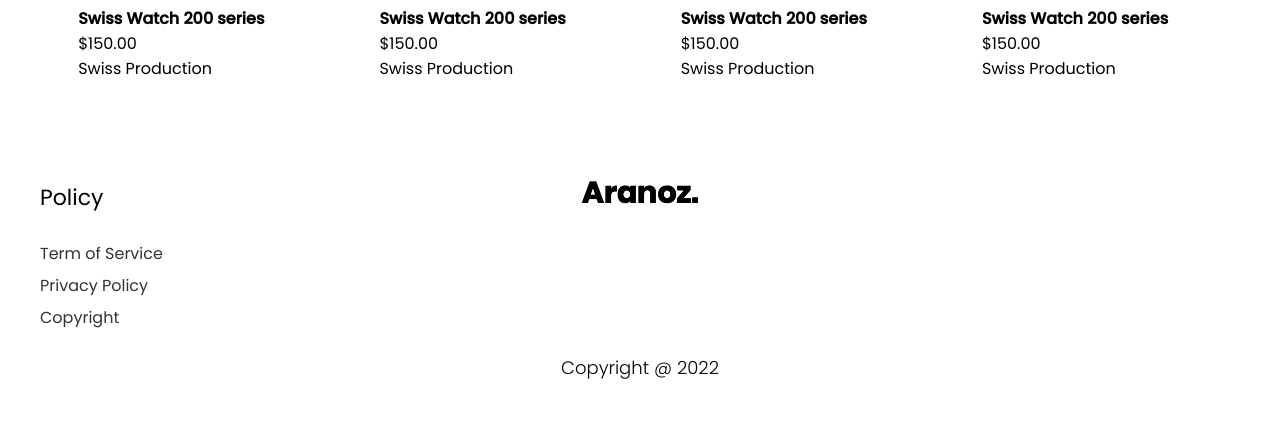
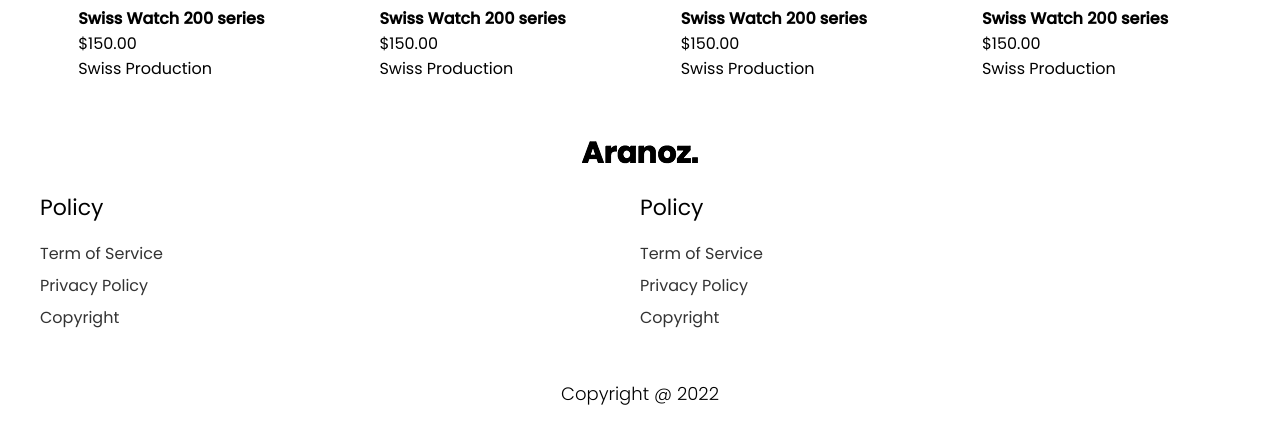
Before and after one commit to MichaelHo02/COSC2430-Web_Programming-ASM1_final, a PHP site: page / in a window 1280 px wide. Shown: the part 1446-1883 px from the top of the page. Before the commit the page ends 1825 px from the top, so only its background shows below. Run offline with PHP 8.4, Linux system fonts and the light colour scheme.

Commit message:
fix the footer

```diff
--- a/assets/css/footer.css
+++ b/assets/css/footer.css
@@ -1,6 +1,8 @@
 .footer__row {
 	margin: auto;
 	width: 100%;
+	display: grid;
+	grid-template-columns: repeat(auto-fit, minmax(400px, 1fr));
 }
 
 .font-size-3 {
@@ -10,7 +12,7 @@
 
 .footer__header {
 	font-size: 22px;
-	padding-bottom: 20px;
+	padding-bottom: 10px;
 	font-weight: 400;
 }
 
@@ -29,44 +31,25 @@
 }
 
 .footer__row li a:hover {
-    color: lightblue;
+	color: lightblue;
 }
 
-
-.display-grid {
-    display: grid;
-}
-
-.template-2-row {
-    grid-template-rows: 2fr 1fr;
-}
-
-.grid-row-1 {
-    grid-row: 1/2;
-}
-
-.grid-row-2 {
-    grid-row: 2/3;
-}
-
-.template-3-column {
-    grid-template-columns: 1fr 1fr 1fr;
-}
-
-.footer__left {
-    grid-column: 1/2;
+.footer__left , .footer__right {
+	padding: 20px 0;
 }
 
 .footer__center {
-    grid-column: 2/3;
-    margin: 0 auto;
+	margin: 0 auto;
+	text-align: center;
+	/* padding-bottom: 40px; */
 }
 
-.footer__right {
-    grid-column: 3/4;
+@media screen and (max-width: 768px) {
+	.footer__left, .footer__right {
+		text-align: center;
+	}
 }
 
-
-.footer__container {
-    padding: 40px 0 0 0;
+.padding-20 {
+	padding: 30px 0;
 }
--- a/index.html
+++ b/index.html
@@ -192,7 +192,7 @@
       </div>
     </main>
 
-    <footer class="grid wide">
+    <!-- <footer class="grid wide">
       <div class="footer__container display-grid template-2-row">
         <div class="footer__row grid-row-1 display-grid template-3-column">
           <div class="footer__left">
@@ -218,6 +218,47 @@
           <p class="text-center font-size-3">Copyright @ 2022</p>
         </div>
       </div>
+    </footer> -->
+
+    <footer class="grid wide">
+      <div class="footer__container">
+        <div class="footer__center">
+          <img src="./assets/img/navbar/logo.webp" alt="" class="" />
+        </div>
+        <div class="footer__row">
+          <div class="footer__left">
+            <h4 class="footer__header">Policy</h4>
+            <ul>
+              <li>
+                <a href="term-of-service.html">Term of Service</a>
+              </li>
+              <li>
+                <a href="privacy.html">Privacy Policy</a>
+              </li>
+              <li>
+                <a href="copyright.html">Copyright</a>
+              </li>
+            </ul>
+          </div>
+          <div class="footer__right">
+            <h4 class="footer__header">Policy</h4>
+            <ul>
+              <li>
+                <a href="term-of-service.html">Term of Service</a>
+              </li>
+              <li>
+                <a href="privacy.html">Privacy Policy</a>
+              </li>
+              <li>
+                <a href="copyright.html">Copyright</a>
+              </li>
+            </ul>
+          </div>
+        </div>
+        <div class="padding-20">
+          <p class="text-center font-size-3">Copyright @ 2022</p>
+        </div>
+      </div>
     </footer>
   </div>
 </body>
```
